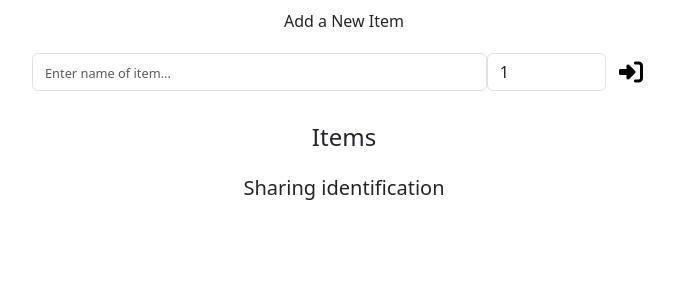
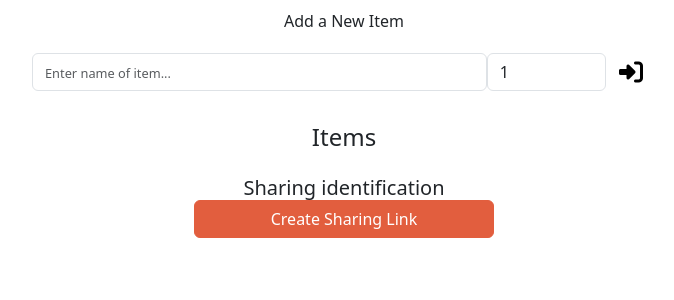
Before and after one commit to afs202005277/SDLE-Project, a Flask app: template Client/templates/offline.html in a window 1280 px wide. Shown: the part 138-438 px from the top of the page, without its empty margins (296-970 px from the left). Run offline with Flask 3, Linux system fonts and the light colour scheme; the template is opened without the code that fills it, so the values that code supplies are empty.

Commit message:
Added share list via link

```diff
--- a/Client/static/js/offline.js
+++ b/Client/static/js/offline.js
@@ -301,6 +301,8 @@ class ShoppingLists {
         this.lists.forEach((item, index) => {
             const cache = localStorage.getItem(item)
             const list = cache !== '' ? JSON.parse(cache) : []
+            console.log(list)
+            console.log(cache)
             const quantity = list.reduce((acc, val) => acc + val.quantity, 0)
 
             const li = document.createElement('li');
@@ -382,6 +384,8 @@ class ShoppingList {
             document.querySelector('h3').innerHTML = `You don't have any lists, please create one.`
             document.getElementById('shoppingList').innerHTML = ''
             document.getElementById('id').innerHTML = ''
+            document.getElementById('id').innerHTML = ''
+            //if (document.querySelector('#sharing-id')) document.querySelector('#sharing-id').remove()
         } else {
             this.hash = hash
             this.list_id = localStorage.getItem(hash + "_id")
@@ -575,6 +579,7 @@ class ShoppingList {
         });
         loadIcons()
         document.querySelector('#id').textContent = localStorage.getItem(this.hash + "_id");
+        //if (document.querySelector('#sharing-link-id')) document.querySelector('#sharing-link-id').remove()
     }
 }
 
@@ -614,7 +619,35 @@ addItemForm.addEventListener('submit', e => {
     }
 });
 
+document.querySelector('#sharingButton').addEventListener('click', function() {
+    if (!document.querySelector('#sharing-link-id')) {
+        const link = document.createElement('span')
+        link.id = "sharing-link-id"
+        link.textContent = `${window.location.protocol}//${window.location.host}/home?sharedList=${document.querySelector('#id').textContent}`
+        document.querySelector('#sharing-id').appendChild(link)
+    }
+})
 
+
+
+if (window.location.href.includes('sharedList')) {
+    const newList = window.location.href.split('=')[1]
+    postReq(
+        'http://localhost:6969/req/createList',
+        {list_name: newList}
+    ).then(
+        json => {
+            if (json["status"] === 'existing') {
+                lists.addSharedList(json['data'])
+            } else if (json['status'] === 'created') {
+                localStorage.setItem(newList + "_id", json['data']['list_id'])
+                activeList = new ShoppingList(activeList.getHash())
+            } else {
+                console.log("Unknown status!")
+            }
+        }
+    )
+}
 /**
  *
  *
--- a/Client/static/styles/app.css
+++ b/Client/static/styles/app.css
@@ -143,7 +143,7 @@ canvas{
 
 #disconnect-icon {
   position: absolute;
-  left: 57%;
+  left: 75%;
   animation: disconnect 1.5s linear infinite;
   color: white;
 }
--- a/Client/templates/offline.html
+++ b/Client/templates/offline.html
@@ -66,9 +66,12 @@
                 </form>
 
                 <h4 class="mt-3">Items</h4>
-                <ul id="shoppingList" class="w-100"></ul>
+                <ul id="shoppingList" class="w-100 d-flex flex-column gap-2"></ul>
 
-                <h5 id="sharing-id">Sharing identification<br><span id="id"></span></h5>
+                <h5 id="sharing-id" class="d-flex flex-column justify-content-center text-center">Sharing identification<br>
+                    <span id="id"></span>
+                    <button class="btn btn-secondary" id="sharingButton">Create Sharing Link</button>
+                </h5>
 
             </div>
         </div>
@@ -133,4 +136,15 @@
         border: 1px solid white !important;
         background-color: var(--bs-primary-rgb) !important;
     }
+
+    .btn-secondary {
+        background-color: #E25E3E;
+        border-color: #E25E3E;
+        width: 300px;
+        margin: auto;
+    }
+    .btn-secondary:hover {
+        background-color: #C63D2F;
+        border-color: #C63D2F;
+    }
 </style>
```
